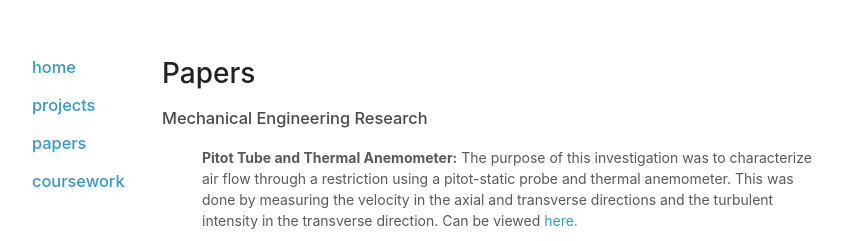
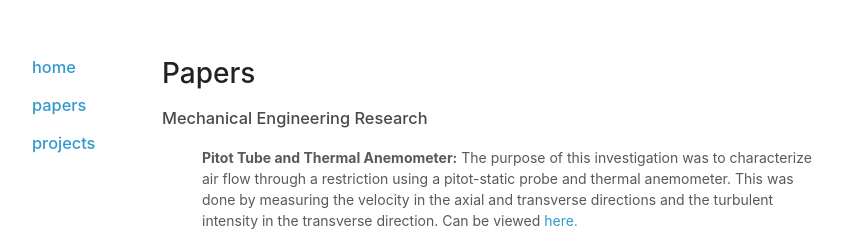
Before and after one commit to abhaydalmia/abhaydalmia.github.io, a plain HTML site: page papers.html in a window 1280 px wide. Shown: the top 241 px of the page, without its empty margins (218-1060 px from the left). Drawn offline with Linux system fonts and the light colour scheme.

Commit message:
Moving priorities of paper/projects

```diff
--- a/papers.html
+++ b/papers.html
@@ -16,11 +16,8 @@
     <div class="wrapper">
       <header>
         <h3 class="view"><a class="one" href="index.html">home</a></h3>
+        <h3 class="view"><a class="one" href="papers.html">papers</a></h3>
         <h3 class="view"><a class="one" href="projects.html">projects</a></h3>
-        <h3 class="view"><a class="one" href="papers.html">papers</a></h3>
-        <h3 class="view"><a class="one" href="coursework.html">coursework</a></h3>
-
-
       </header>
       <section>
         <h1>Papers</h1>
```
Also changed, not shown: projects.html (+1 -4 lines), 2 other files.
